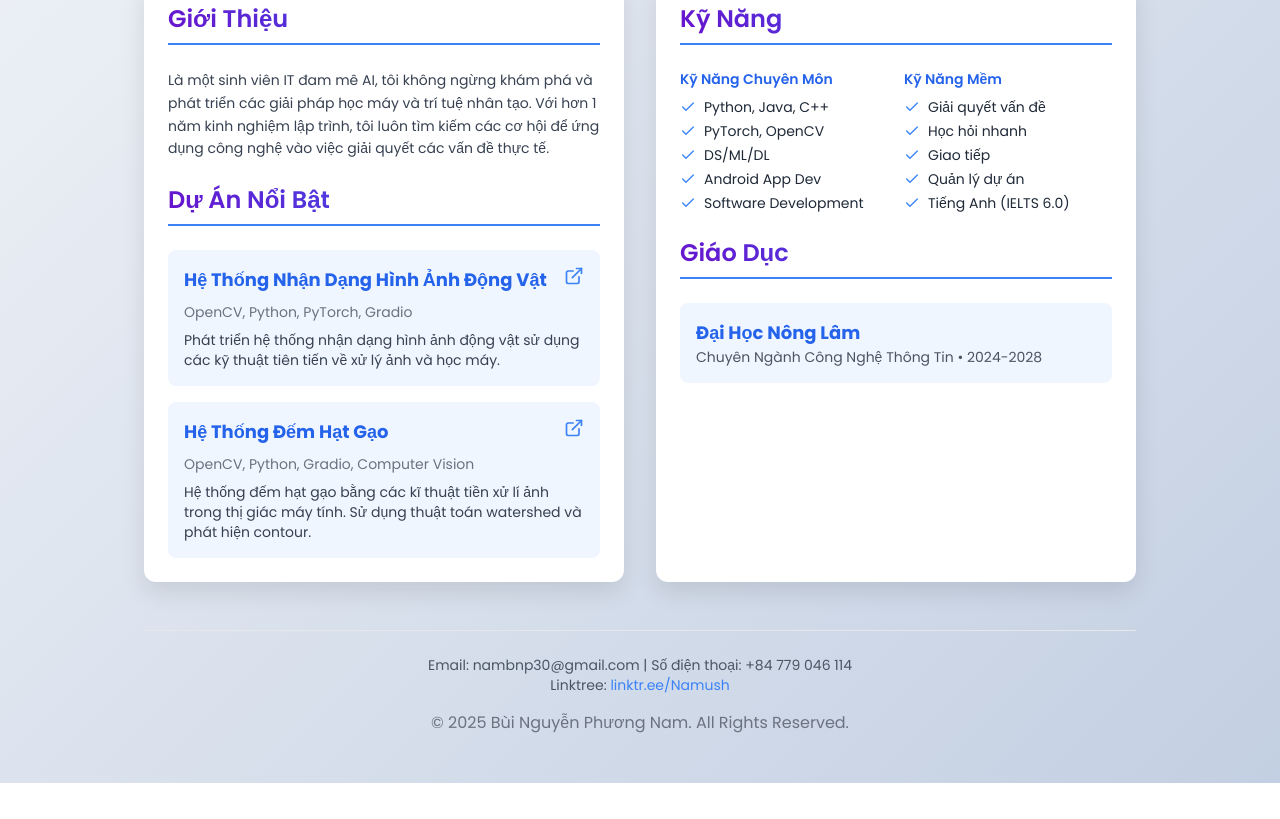
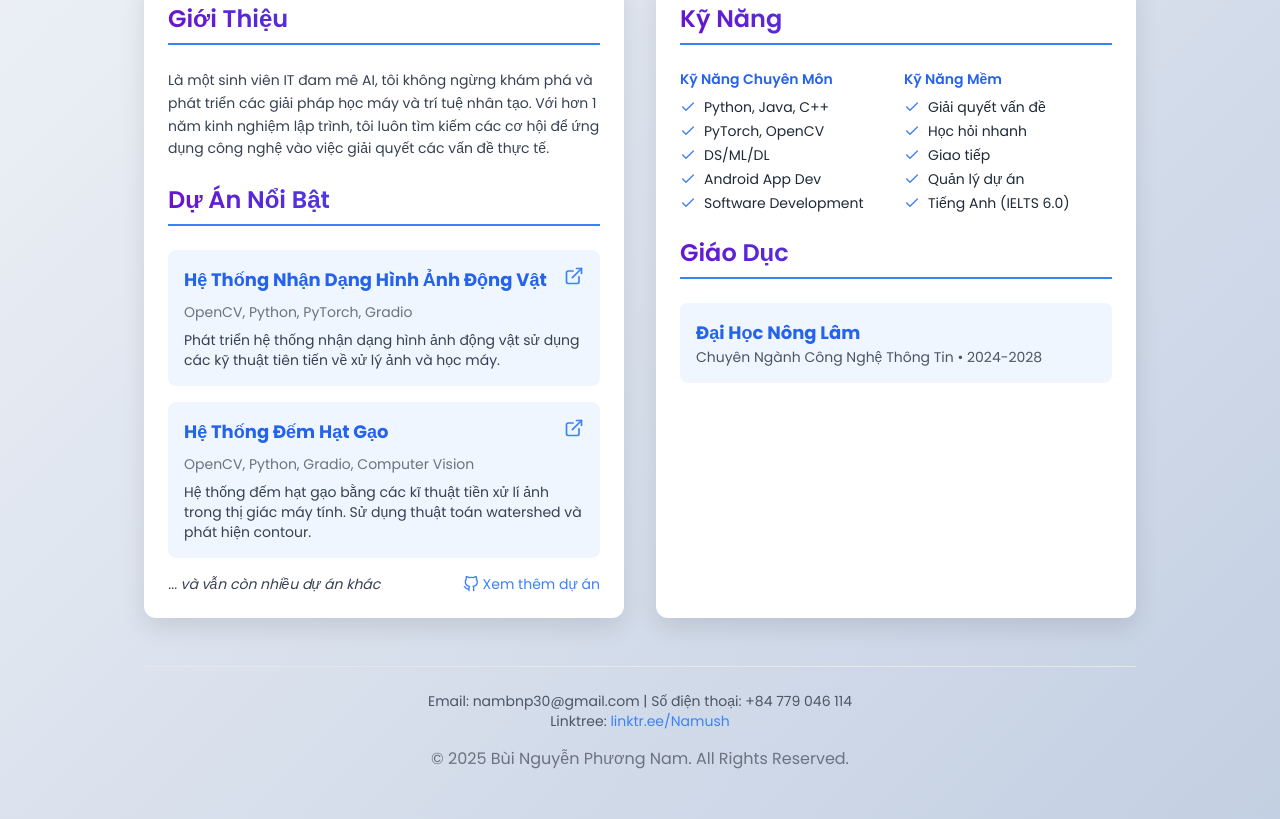
Before and after one commit to Mushrum-mmb/Mushrum-mmb.github.io, a plain HTML site: page index.html in a window 1280 px wide. Shown: the part 488-1307 px from the top of the page. Before the commit the page ends 1271 px from the top, so only its background shows below. Drawn offline with nearby package versions, Linux system fonts and the light colour scheme.

Commit message:
Update index.html

```diff
--- a/index.html
+++ b/index.html
@@ -78,6 +78,13 @@
                         <p class="text-sm text-gray-500 mb-2">OpenCV, Python, Gradio, Computer Vision</p>
                         <p class="text-sm text-gray-700">Hệ thống đếm hạt gạo bằng các kĩ thuật tiền xử lí ảnh trong thị giác máy tính. Sử dụng thuật toán watershed và phát hiện contour.</p>
                     </div>
+                    <div class="flex items-center justify-between mt-4 text-sm text-gray-700">
+                        <p class="italic">... và vẫn còn nhiều dự án khác</p>
+                        <a href="https://github.com/Mushrum-mmb" target="_blank" class="flex items-center text-blue-500 hover:text-blue-700 transition transform hover:scale-110">
+                            <i data-feather="github" class="w-4 h-4 mr-1"></i>
+                            <span>Xem thêm dự án</span>
+                        </a>
+                    </div>
                 </div>
             </section>
 
```
